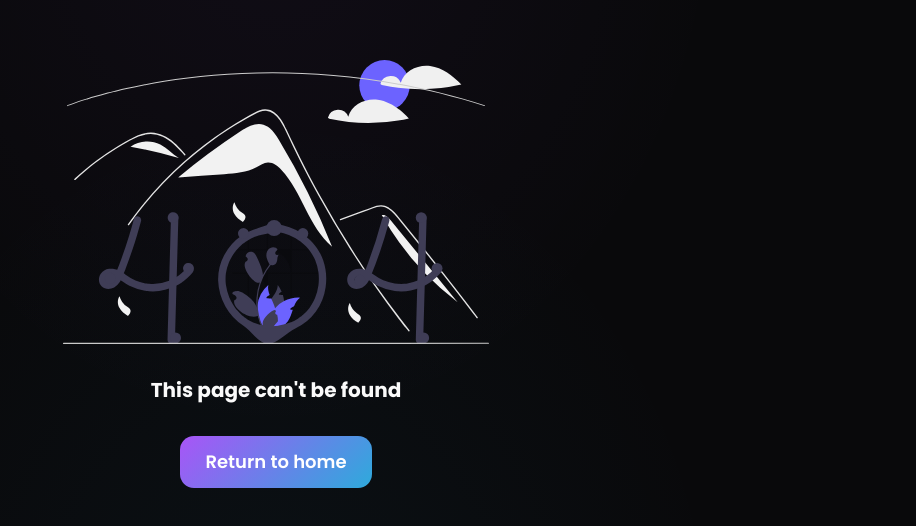
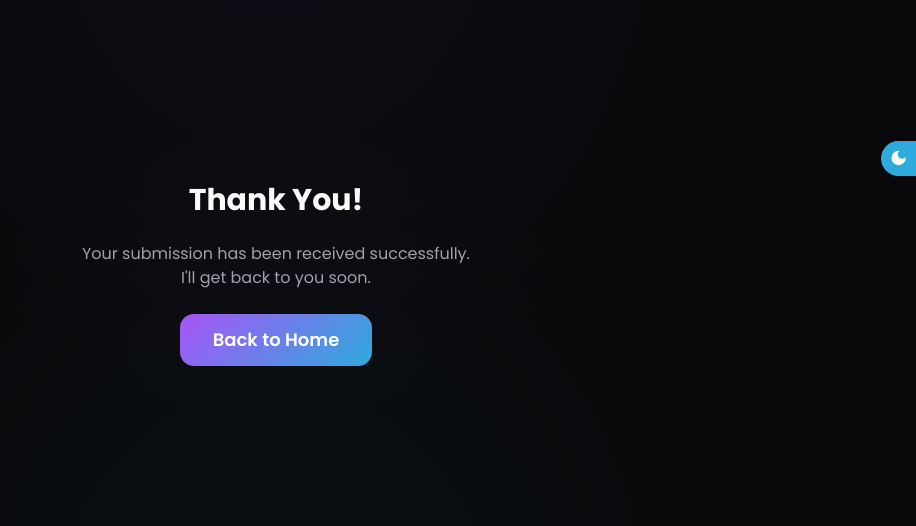
Before and after one commit to giddynita/my-portfolio, a React (Vite) app: page /thank-you in a window 1280 px wide. Shown: the part 126-652 px from the top of the page, without its empty margins (364-1280 px from the left). Built offline with nearby package versions, Linux system fonts and the light colour scheme.

Commit message:
feat:add thank you page

```diff
--- a/index.html
+++ b/index.html
@@ -23,7 +23,13 @@
     <title>giddynita</title>
   </head>
   <body>
-    <form name="portfolio-contact" netlify netlify-honeypot="bot-field" hidden>
+    <form
+      name="portfolio-contact"
+      netlify
+      netlify-honeypot="bot-field"
+      hidden
+      action="/thank-you"
+    >
       <input type="text" name="name" />
       <input type="email" name="email" />
       <input type="text" name="subject" />
--- a/src/App.jsx
+++ b/src/App.jsx
@@ -7,6 +7,7 @@ import Layout from './components/layout/Layout'
 import { ThemeProvider } from './components/theme/theme-provider'
 const Index = lazy(() => import('./pages/Index'))
 const Error = lazy(() => import('./pages/Error'))
+const ThankYou = lazy(() => import('./pages/ThankYou'))
 
 const queryClient = new QueryClient({
   defaultOptions: {
@@ -38,6 +39,14 @@ const router = createBrowserRouter([
           </Suspense>
         ),
       },
+      {
+        path: 'thank-you',
+        element: (
+          <Suspense fallback={<Loading />}>
+            <ThankYou />
+          </Suspense>
+        ),
+      },
     ],
   },
 ])
--- a/src/components/layout/Layout.jsx
+++ b/src/components/layout/Layout.jsx
@@ -1,22 +1,10 @@
 import { Outlet } from 'react-router-dom'
-import { lazy, Suspense, useContext } from 'react'
-import { GlobalContext } from '../../assets/globalContext'
+import { lazy, Suspense } from 'react'
 const ThemeToggle = lazy(() => import('../theme/ThemeToggle'))
 
 const Layout = () => {
-  const { menuRef, menu, setMenu } = useContext(GlobalContext)
-  const hideMenu = (e) => {
-    const dropMenu = menuRef.current
-    const { top, bottom } = dropMenu.getBoundingClientRect()
-    const { clientY } = e
-    if (clientY < top || clientY > bottom) {
-      if (menu == true) {
-        setMenu(false)
-      }
-    }
-  }
   return (
-    <div className="min-h-screen w-full" onClick={hideMenu}>
+    <div className="min-h-screen w-full">
       <Suspense fallback={null}>
         <ThemeToggle />
       </Suspense>
--- a/src/pages/Error.jsx
+++ b/src/pages/Error.jsx
@@ -7,20 +7,20 @@ const Error = () => {
   const error = useRouteError()
   if (error.status === 404) {
     return (
-      <div className="h-screen flex flex-col gap-y-8 items-center justify-center">
+      <div className="min-h-screen flex flex-col gap-y-8 items-center justify-center py-20">
         <img src={pageNotFound} alt="pageNotFound" className=" w-1/3" />
         <h3 className="text-xl font-bold">This page can't be found</h3>
         <Link to="/" className="text-secondary text-lg font-medium w-48">
-          <GradientButton text="Return to home" type="button" />
+          <GradientButton text="Back to Home" type="button" />
         </Link>
       </div>
     )
   }
   return (
-    <div className="h-screen flex flex-col gap-y-8 items-center justify-center">
+    <div className="min-h-screen flex flex-col gap-y-8 items-center justify-center py-16">
       <h3 className="text-xl font-bold">Something went wrong</h3>
       <a href={window.location.href} className="w-48">
-        <OutlineButton text="Reload page" type="button" />
+        <OutlineButton text="Reload Page" type="button" />
       </a>
     </div>
   )
--- a/src/pages/Index.jsx
+++ b/src/pages/Index.jsx
@@ -1,16 +1,28 @@
 import Header from '../components/header/Header'
 import { sectionSuspense } from '../components/suspense/suspense'
-import { lazy } from 'react'
+import { lazy, useContext } from 'react'
 const About = lazy(() => import('../components/about/About'))
 const Skills = lazy(() => import('../components/skills/Skills'))
 const Projects = lazy(() => import('../components/projects/Projects'))
 const Contact = lazy(() => import('../components/contact/Contact'))
 const Footer = lazy(() => import('../components/footer/Footer'))
 import Hero from '../components/hero/Hero'
+import { GlobalContext } from '../assets/globalContext'
 
 const Index = () => {
+  const { menuRef, menu, setMenu } = useContext(GlobalContext)
+  const hideMenu = (e) => {
+    const dropMenu = menuRef.current
+    const { top, bottom } = dropMenu.getBoundingClientRect()
+    const { clientY } = e
+    if (clientY < top || clientY > bottom) {
+      if (menu == true) {
+        setMenu(false)
+      }
+    }
+  }
   return (
-    <>
+    <div onClick={hideMenu}>
       <Header />
       <main id="hero container">
         <Hero />
@@ -20,7 +32,7 @@ const Index = () => {
         {sectionSuspense(<Contact />)}
         {sectionSuspense(<Footer />)}
       </main>
-    </>
+    </div>
   )
 }
 export default Index
--- /dev/null
+++ b/src/pages/ThankYou.jsx
@@ -0,0 +1,17 @@
+import GradientButton from '../components/global/GradientButton'
+
+const ThankYou = () => {
+  return (
+    <div class="container min-h-screen py-20 flex flex-col items-center justify-center gap-2 space-y-4">
+      <h1 className="font-bold text-3xl">Thank You!</h1>
+      <p className="text-center text-muted-foreground">
+        Your submission has been received successfully. <br />
+        I'll get back to you soon.
+      </p>
+      <a href="/" className="w-48">
+        <GradientButton text="Back to Home" type="button" />
+      </a>
+    </div>
+  )
+}
+export default ThankYou
```
